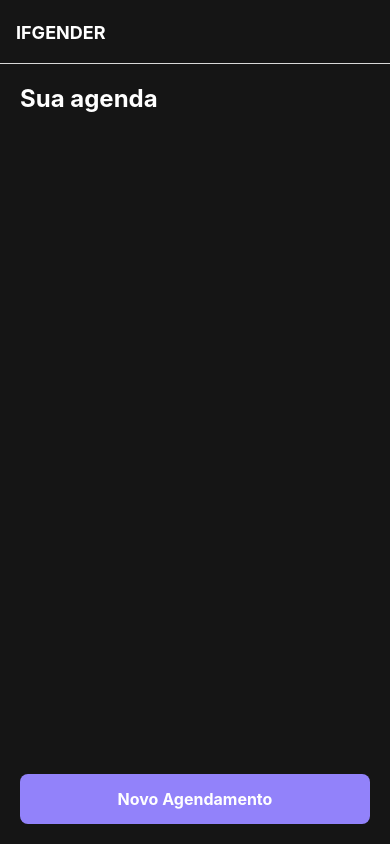
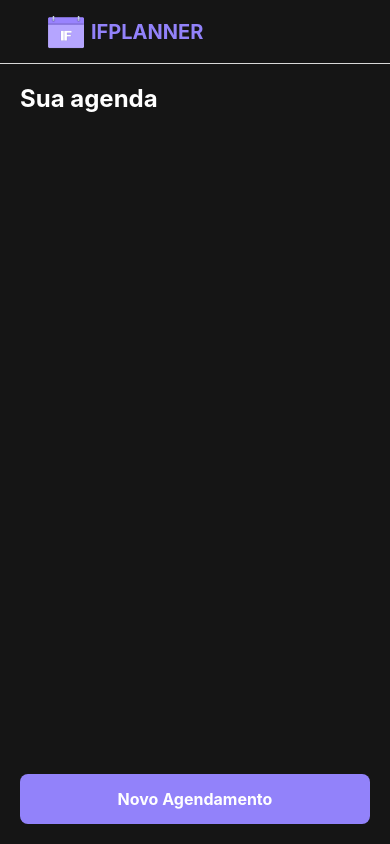
Before and after one commit to cesar1014/APPAgendamento, a React Native app: screen / in a window 390 px wide. Built offline with nearby package versions, Linux system fonts and the light colour scheme.

Commit message:
ADICIONEIO LOGO

```diff
--- a/App.js
+++ b/App.js
@@ -2,10 +2,23 @@ import React, { useState, useEffect } from 'react';
 import { NavigationContainer } from '@react-navigation/native';
 import { createStackNavigator } from '@react-navigation/stack';
 import AsyncStorage from '@react-native-async-storage/async-storage';
+import { Image, View, Text } from 'react-native';
 import TelaInicial from './Telas/TelaInicial';
 import TelaAgendamentos from './Telas/TelaAgendamento';
 
 const Stack = createStackNavigator();
+
+function LogoTitle() {
+  return (
+    <View style={{ flexDirection: 'row', alignItems: 'center' }}>
+      <Image
+        source={require('./assets/icon.png')}
+        style={{ width: 100, height: 100, marginRight: -25 }}
+      />
+      <Text style={{ color: '#9282FA', fontWeight: 'bold', fontSize: 20 }}>IFPLANNER</Text>
+    </View>
+  );
+}
 
 export default function App() {
   const [appointments, setAppointments] = useState([]);
@@ -28,14 +41,11 @@ export default function App() {
             backgroundColor: '#151515',
           },
           headerTintColor: '#FFFFFF',
-          headerTitleStyle: {
-            fontWeight: 'bold',
-          },
         }}
       >
         <Stack.Screen
           name="Home"
-          options={{ title: 'IFGENDER' }}
+          options={{ headerTitle: () => <LogoTitle /> }}
         >
           {props => <TelaInicial {...props} appointments={appointments} setAppointments={setAppointments} />}
         </Stack.Screen>
```
